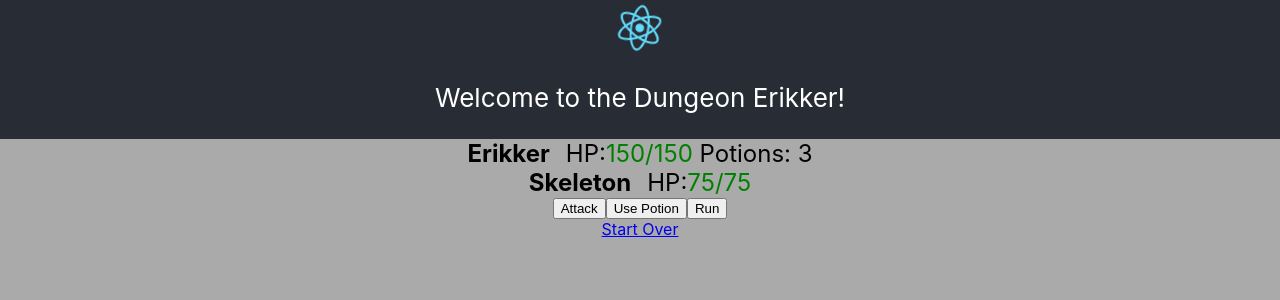
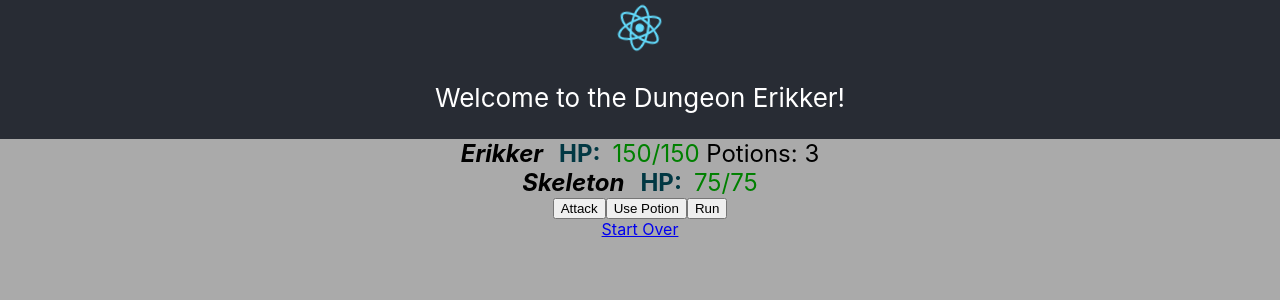
Before and after one commit to erikbcode/tbg, a React (Create React App) app: page / in a window 1280 px wide. Shown: the top 300 px of the page. Built offline with nearby package versions, Linux system fonts and the light colour scheme.

Commit message:
Added new styled-component HPStyles
Developing this helped EB understand more on how styled components work with JS.

```diff
--- a/src/components/mob.tsx
+++ b/src/components/mob.tsx
@@ -6,9 +6,17 @@ const MobStyles = styled.div`
   font-size: 1.5rem;
 `;
 
+const HPStyles = styled.span`
+  font-size: 1.5rem;
+  font-weight: bold;
+  color: #023843;
+  margin-right: 0.75rem;
+`;
+
 const MobName = styled.span`
   font-weight: bold;
   margin-right: 1rem;
+  font-style: italic;
 `;
 
 interface HealthProps {
@@ -16,6 +24,7 @@ interface HealthProps {
   maxHP: number;
 }
 
+// putting <HealthProps> next to span tells you the type of variable that props is
 const MobHealth = styled.span<HealthProps>`
   color: ${(props) => (props.currentHP / props.maxHP >= 0.5 ? 'green' : 'red')};
 `;
@@ -28,7 +37,7 @@ export const Mob: FunctionComponent<MobProps> = ({ mob }) => {
   return (
     <MobStyles>
       <MobName>{`${mob.name}`}</MobName>
-      <span>HP:</span>
+      <HPStyles>HP:</HPStyles>
       <MobHealth currentHP={mob.currentHP} maxHP={mob.maxHP}>
         {`${mob.currentHP}/${mob.maxHP} `}
       </MobHealth>
```
